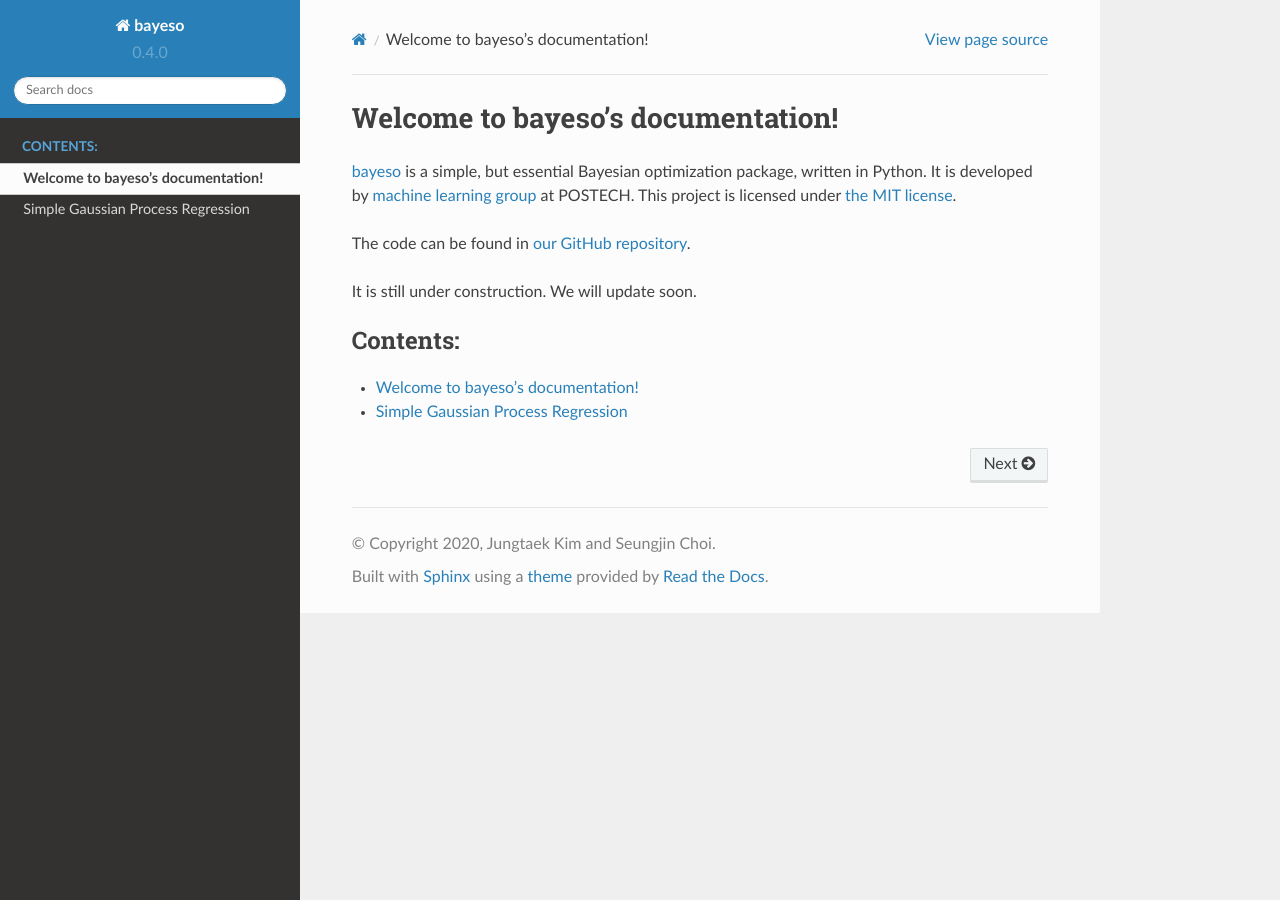
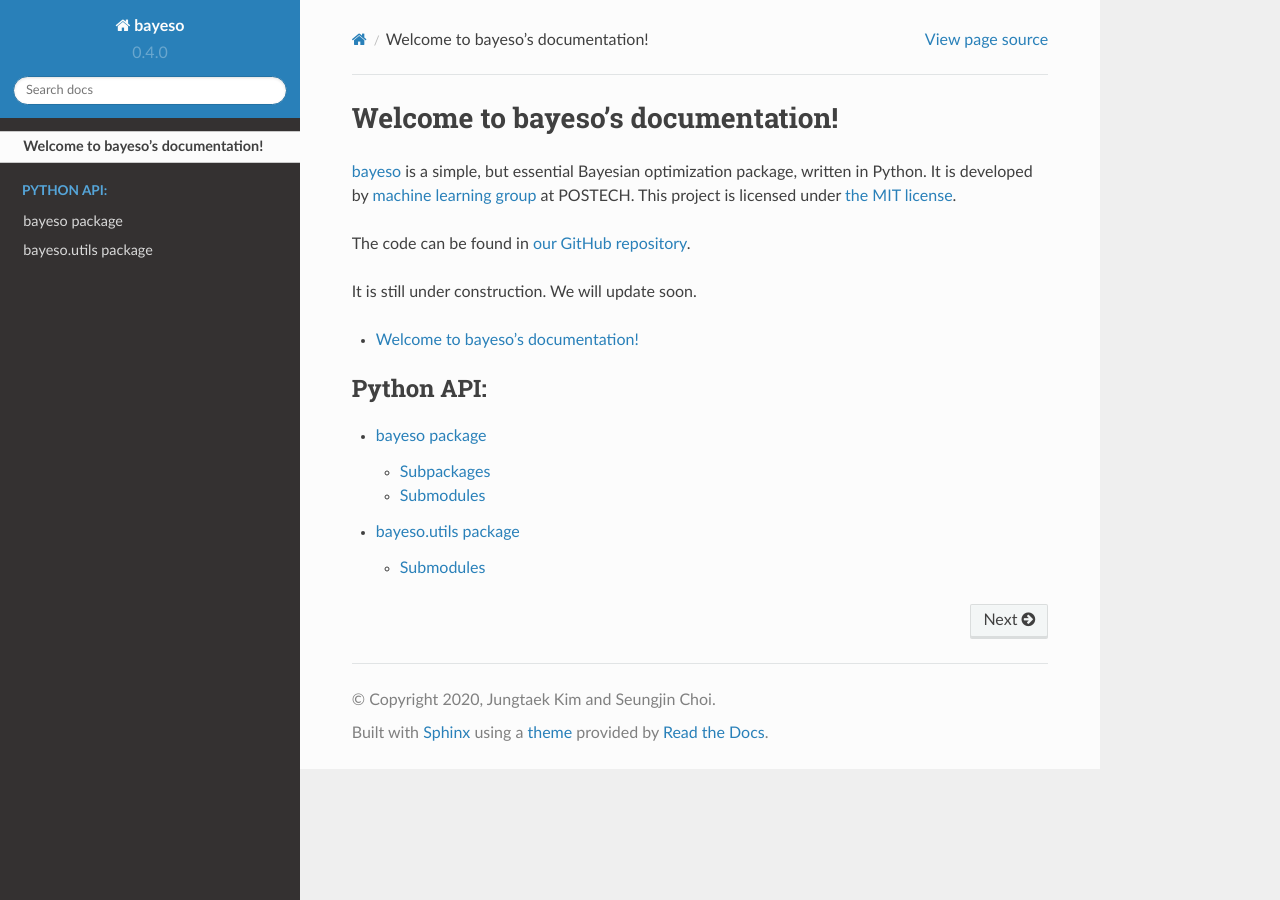
Before and after one commit to jungtaekkim/bayeso, a Sphinx documentation site: the page built from docs/index.rst, in a window 1280 px wide. Built offline with Sphinx 7.4.7 and the Read the Docs theme 2.0.0, drawn with Linux system fonts in a browser that asks for light colours.

Commit message:
UPDATE: docs

```diff
--- a/docs/conf.py
+++ b/docs/conf.py
@@ -12,9 +12,9 @@
 # add these directories to sys.path here. If the directory is relative to the
 # documentation root, use os.path.abspath to make it absolute, like shown here.
 #
-# import os
-# import sys
-# sys.path.insert(0, os.path.abspath('.'))
+import os
+import sys
+sys.path.insert(0, os.path.abspath('../'))
 
 
 # -- Project information -----------------------------------------------------
@@ -110,11 +110,11 @@
 latex_elements = {
     # The paper size ('letterpaper' or 'a4paper').
     #
-    # 'papersize': 'letterpaper',
+    'papersize': 'letterpaper',
 
     # The font size ('10pt', '11pt' or '12pt').
     #
-    # 'pointsize': '10pt',
+    'pointsize': '10pt',
 
     # Additional stuff for the LaTeX preamble.
     #
--- a/docs/gpr_simple.rst
+++ b/docs/gpr_simple.rst
@@ -1,4 +1,4 @@
 Simple Gaussian Process Regression
-============
+==================================
 
 This example is for simple Gaussian process regression.
--- a/docs/index.rst
+++ b/docs/index.rst
@@ -13,8 +13,11 @@
 It is still under construction. We will update soon.
 
 .. toctree::
+   self
+
+.. toctree::
    :maxdepth: 2
-   :caption: Contents:
+   :caption: Python API:
 
-   self
-   gpr_simple
+   python_api/bayeso
+   python_api/bayeso.utils
--- a/requirements-dev.txt
+++ b/requirements-dev.txt
@@ -1,6 +1,5 @@
 pytest
 coveralls
 sphinx
-sphinx-autobuild
 sphinx_rtd_theme
 jupyter
```
Also changed, not shown: docs/python_api/bayeso.acquisition.rst (added, +7 -0 lines), docs/python_api/bayeso.bo.rst (added, +7 -0 lines), docs/python_api/bayeso.constants.rst (added, +7 -0 lines), docs/python_api/bayeso.covariance.rst (added, +7 -0 lines), docs/python_api/bayeso.gp.rst (added, +7 -0 lines), docs/python_api/bayeso.rst (added, +25 -0 lines), docs/python_api/bayeso.utils.rst (added, +17 -0 lines), docs/python_api/bayeso.utils.utils_bo.rst (added, +7 -0 lines), docs/python_api/bayeso.utils.utils_common.rst (added, +7 -0 lines), docs/python_api/bayeso.utils.utils_covariance.rst (added, +7 -0 lines), docs/python_api/bayeso.utils.utils_plotting.rst (added, +7 -0 lines), 1 other file.
